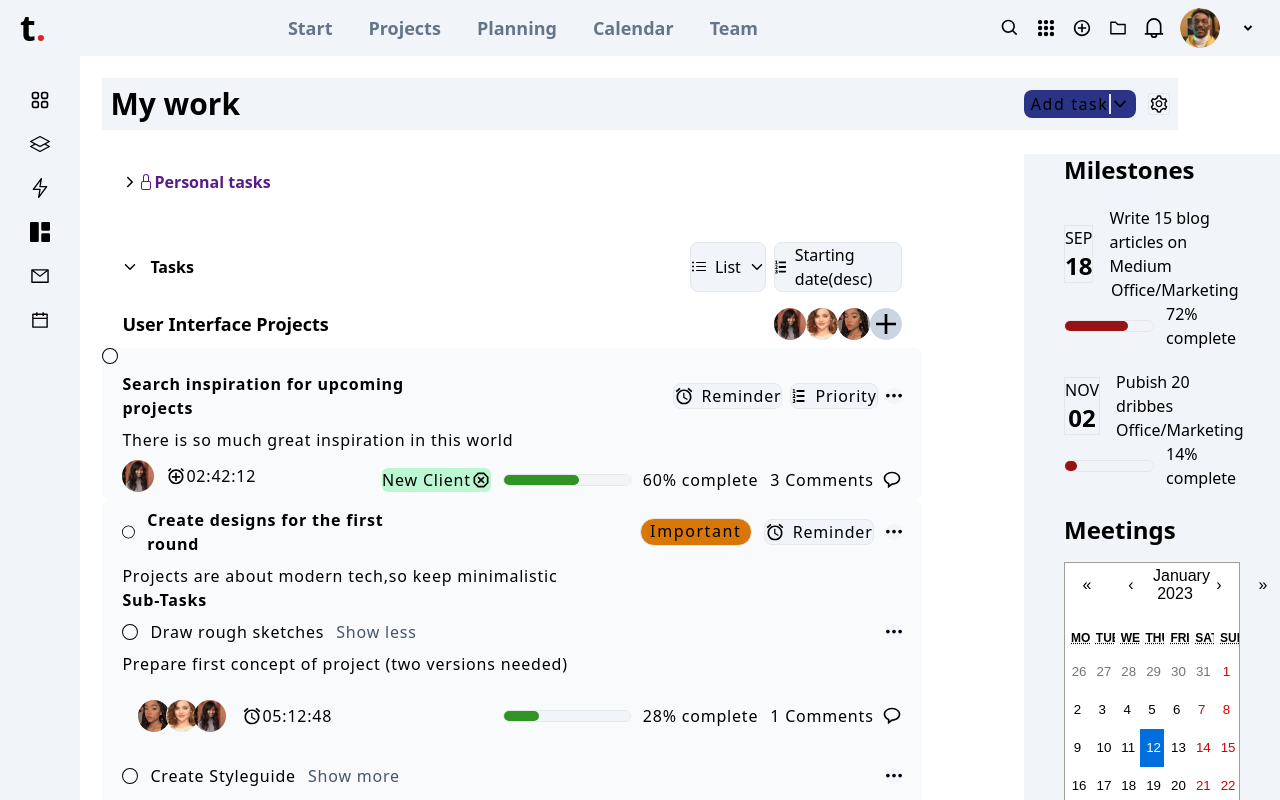
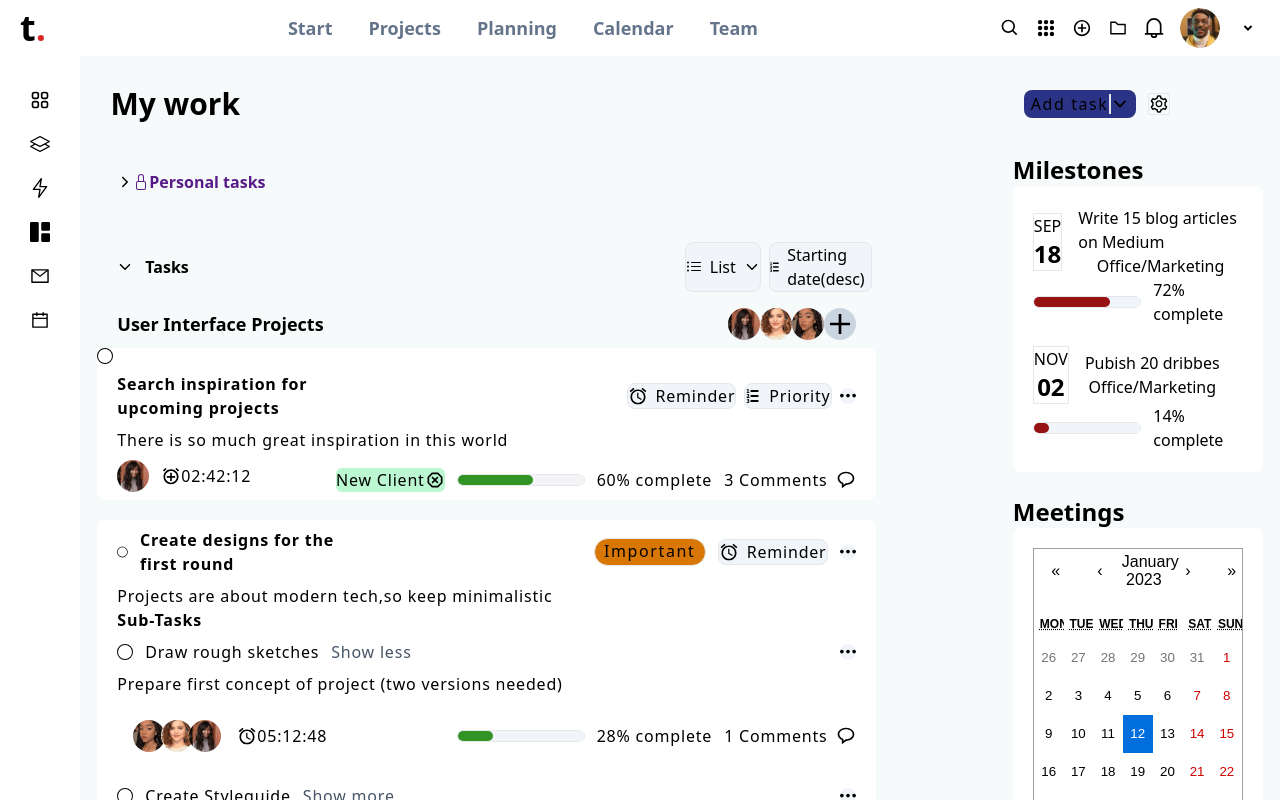
Before and after one commit to Mishael-Git/ToDo-page, a React (Vite) app: page / in a window 1280 px wide. Shown: the top 800 px of the page. Built offline with nearby package versions, Linux system fonts and the light colour scheme.

Commit message:
Some changes

```diff
--- a/src/App.jsx
+++ b/src/App.jsx
@@ -3,10 +3,9 @@ import Body from "./components/Body";
 import Navbar from "./components/Navbar";
 import Sidebar from "./components/Sidebar";
 
-
 function App() {
   return (
-    <div className="  min-h-full">
+    <div className=" bg-[#f6fafaf3]  min-h-full">
       <div>
         <Navbar />
       </div>
--- a/src/components/Body.jsx
+++ b/src/components/Body.jsx
@@ -1,16 +1,15 @@
 import React from "react";
-import { Buttom, Date, Mile, Search,  Top1, Top2, Ui } from "./Info";
+import { Buttom, Date, Mile, Search, Top1, Top2, Ui } from "./Info";
 function Body() {
   return (
-    <div className="space-y-6">
-
+    <div className="space-y-6 ">
       <div className="px-[8%] ">
         <div className=" flex flex-row w-full ">
           <Top1 />
         </div>
       </div>
       <div className="flex flex-grow h-screen ">
-      { /* BODY LEFT */}
+        {/* BODY LEFT */}
         <div className="h-screen flex-grow ">
           <div className="px-[10%]">
             <div className=" flex flex-row ">
@@ -23,7 +22,7 @@ function Body() {
               <Ui />
             </div>
           </div>
-
+          <div className="space-y-5">
             <div className="px-[10%]">
               <div className=" flex flex-row w-full ">
                 <Search />
@@ -36,10 +35,11 @@ function Body() {
               </div>
             </div>
           </div>
+        </div>
 
         {/* BODY-RIGHT */}
-        <div className="w-[20%]">
-          <div className="w-full h-screen bg-slate-100 px-10 space-y-6 ">
+        <div className="w-[24%]">
+          <div className="w-full h-screen  px-10 space-y-6 ">
             <Mile />
             <Date />
           </div>
--- a/src/components/BottomInfo.jsx
+++ b/src/components/BottomInfo.jsx
@@ -7,7 +7,7 @@ import { TfiMoreAlt } from "react-icons/tfi";
 import { round1, round2, round3 } from "../assets/images/images";
 function BottomInfo() {
   return (
-    <div className="bg-slate-50 rounded-lg tracking-wider ">
+    <div className="bg-white rounded-lg tracking-wider ">
       <div className="flex flex-row justify-between items-center space-x-64  z-50 w-full px-5 py-2">
         <div className="flex flex-row items-center justify-center space-x-3">
           <BsCircle />
--- a/src/components/Meeting.jsx
+++ b/src/components/Meeting.jsx
@@ -6,12 +6,14 @@ function Meeting() {
   const [date, setDate] = useState(new Date());
 
   return (
-    <div className="space-y-4">
+    <div>
       <h1 className="text-2xl font-bold">Meetings</h1>
-      <div className="calendar-container">
-        <Calendar onChange={setDate} value={date} />
+      <div className="space-y-4 bg-white rounded-lg  w-[110%] px-5 py-5">
+        <div className="calendar-container">
+          <Calendar onChange={setDate} value={date} />
+        </div>
+        <div className="text-center">Selected date: {date.toDateString()}</div>
       </div>
-      <div className="text-center">Selected date: {date.toDateString()}</div>
     </div>
   );
 }
--- a/src/components/MileStone.jsx
+++ b/src/components/MileStone.jsx
@@ -1,25 +1,26 @@
-import React from 'react'
+import React from "react";
 
 function MileStone() {
   return (
-    <div className='space-y-5'>
+    <div>
       <h1 class="text-2xl font-bold">Milestones</h1>
-      <div className='space-y-5'>
+      <div className="space-y-5 bg-white rounded-lg w-[110%] px-5 py-5">
+        <div className="space-y-5">
           <div>
-        <div className='flex flex-row items-center space-x-4'>
-        <div className='flex flex-col items-center border border-spacing-2'>
+            <div className="flex flex-row items-center space-x-4">
+              <div className="flex flex-col items-center border border-spacing-2">
                 <h1 class="text-base font-medium">SEP</h1>
                 <h3 class="text-2xl font-extrabold">18</h3>
               </div>
-        <div className='flex flex-col items-center'>
+              <div className="flex flex-col items-center">
                 <h6>Write 15 blog articles on Medium</h6>
                 <p>Office/Marketing</p>
               </div>
             </div>
-        <div className='flex flex-row items-center space-x-3'>
-            <div className='border border-spacing-3 rounded-full w-32 h-3'>
-                <div className='w-full h-full rounded-full bg-slate-100'>
-                <div className='w-[72%] h-full bg-[#971313] rounded-full'></div>
+            <div className="flex flex-row items-center space-x-3">
+              <div className="border border-spacing-3 rounded-full w-32 h-3">
+                <div className="w-full h-full rounded-full bg-slate-100">
+                  <div className="w-[72%] h-full bg-[#971313] rounded-full"></div>
                 </div>
               </div>
               <p>72% complete</p>
@@ -28,31 +29,29 @@ function MileStone() {
 
           {/*  */}
           <div>
-<div className='flex flex-row items-center space-x-4'>
-        <div className='flex flex-col items-center border border-spacing-2'>
+            <div className="flex flex-row items-center space-x-4">
+              <div className="flex flex-col items-center border border-spacing-2">
                 <h1 class="text-base font-medium">NOV</h1>
                 <h3 class="text-2xl font-extrabold">02</h3>
               </div>
-        <div className='flex flex-col items-center'>
+              <div className="flex flex-col items-center">
                 <h6>Pubish 20 dribbes</h6>
                 <p>Office/Marketing</p>
               </div>
             </div>
-        <div className='flex flex-row items-center space-x-3'>
-            <div className='border border-spacing-3 rounded-full w-32 h-3'>
-                <div className='w-full h-full rounded-full bg-slate-100'>
-                <div className='w-[14%] h-full bg-[#971313] rounded-full'></div>
+            <div className="flex flex-row items-center space-x-3">
+              <div className="border border-spacing-3 rounded-full w-32 h-3">
+                <div className="w-full h-full rounded-full bg-slate-100">
+                  <div className="w-[14%] h-full bg-[#971313] rounded-full"></div>
                 </div>
               </div>
               <p>14% complete</p>
             </div>
           </div>
         </div>
-
-
-
       </div>
-  )
+    </div>
+  );
 }
 
-export default MileStone
+export default MileStone;
--- a/src/components/Navbar.jsx
+++ b/src/components/Navbar.jsx
@@ -9,7 +9,7 @@ import { RiArrowDropDownLine } from "react-icons/ri";
 
 function Navbar() {
   return (
-    <div className="flex flex-row  bg-slate-100 p-2 mt-0 fixed w-full justify-between z-[999] top-0 items-center px-5">
+    <div className="flex flex-row  bg-white p-2 mt-0 fixed w-full justify-between z-[999] top-0 items-center px-5">
       {/*  */}
       <div className="flex items-end justify-center ">
         <h1 class="text-2xl font-extrabold text-4xl">t</h1>
--- a/src/components/Search.jsx
+++ b/src/components/Search.jsx
@@ -9,7 +9,7 @@ import { BiMessageRounded } from "react-icons/bi";
 import { round1 } from "../assets/images/images";
 function Search() {
   return (
-    <div className="bg-slate-50 rounded-lg tracking-wider ">
+    <div className="bg-white rounded-lg tracking-wider ">
       <BsCircle />
       <div className="flex flex-row justify-between items-center space-x-64  z-50 w-full px-5 py-2  ">
         <div className="flex flex-col  ">
--- a/src/components/Sidebar.jsx
+++ b/src/components/Sidebar.jsx
@@ -6,13 +6,13 @@ import { RxLightningBolt } from "react-icons/rx";
 function Sidebar() {
   return (
     <div className="pt-[3%] ">
-      <div className="flex flex-col  bg-slate-100 p-2 mt-0 fixed space-y-6 z-10 w-20 items-center  h-full pt-12">
-        <GrAppsRounded  size={20}/>
-        <BsLayers  size={20}/>
-        <RxLightningBolt  size={20}/>
-        <BsGrid1X2Fill  size={20}/>
-        <AiOutlineMail  size={20}/>
-        <AiOutlineCalendar  size={20}/>
+      <div className="flex flex-col  bg-white p-2 mt-0 fixed space-y-6 z-10 w-20 items-center  h-full pt-12">
+        <GrAppsRounded size={20} />
+        <BsLayers size={20} />
+        <RxLightningBolt size={20} />
+        <BsGrid1X2Fill size={20} />
+        <AiOutlineMail size={20} />
+        <AiOutlineCalendar size={20} />
       </div>
     </div>
   );
--- a/src/components/Top1.jsx
+++ b/src/components/Top1.jsx
@@ -1,22 +1,22 @@
-import React from 'react'
-import { AiOutlineSetting } from 'react-icons/ai'
-import { IoIosArrowDown } from 'react-icons/io'
+import React from "react";
+import { AiOutlineSetting } from "react-icons/ai";
+import { IoIosArrowDown } from "react-icons/io";
 
 function Top1() {
   return (
-         <div className="flex flex-row  bg-slate-100 p-2 mt-0 w-full justify-between z-10 top-0 items-center ">
+    <div className="flex flex-row   p-2 mt-0 w-full justify-between z-10 top-0 items-center ">
       <h1 class="text-3xl font-extrabold">My work</h1>
       <div className="flex flex-row items-center space-x-3 ">
         <div className="flex  items-center justify-center h-7 w-28  bg-[#2a3385] rounded-lg tracking-widest">
           <span class="">Add task</span>
-        <IoIosArrowDown size={20} className=" border-l-2"/>
+          <IoIosArrowDown size={20} className=" border-l-2" />
         </div>
         <div className="border rounded-sm">
-      <AiOutlineSetting size={20}/>
+          <AiOutlineSetting size={20} />
         </div>
       </div>
     </div>
-  )
+  );
 }
 
-export default Top1
+export default Top1;
```
Lines whose indentation alone changed are shown as unchanged.
